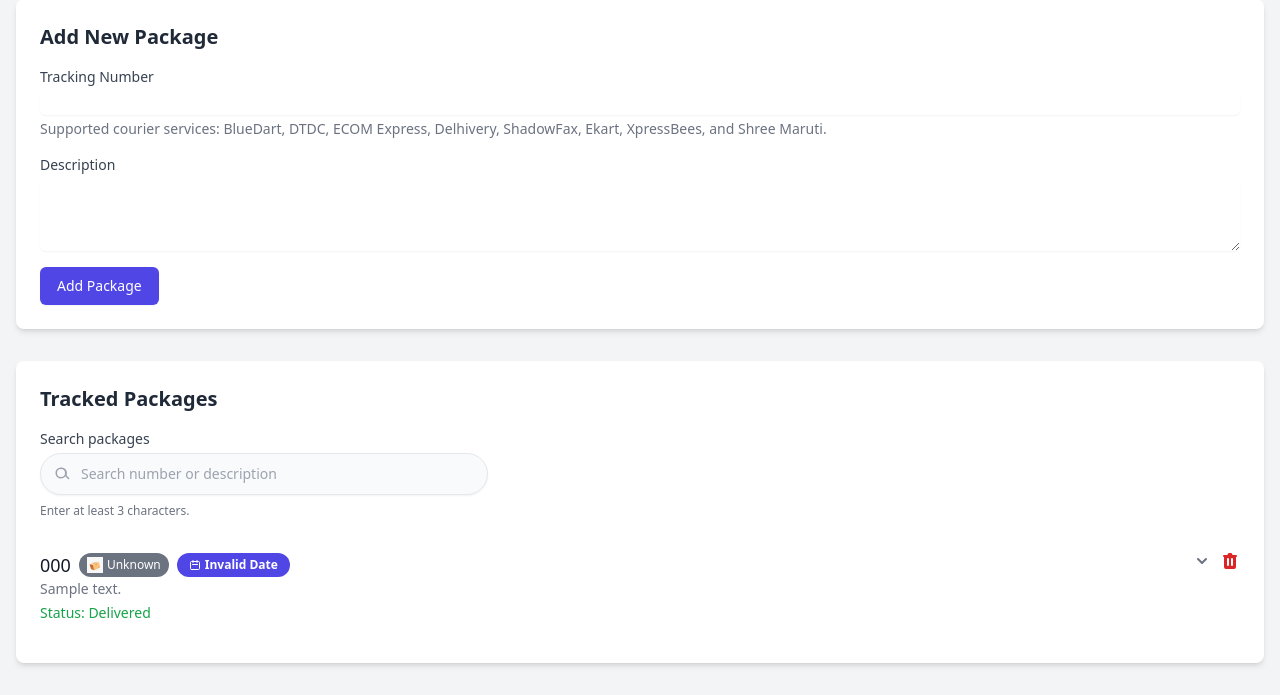
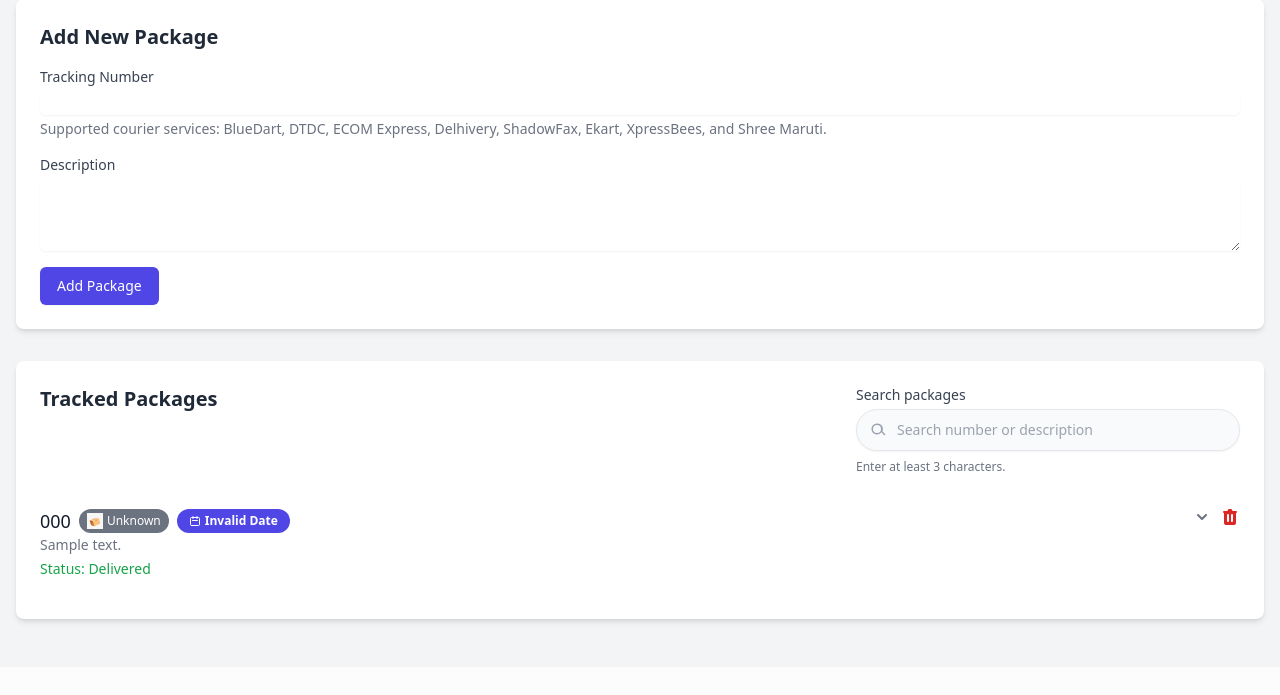
Before and after one commit to sreevardhanreddi/delivery-tracker, a FastAPI app: page / in a window 1280 px wide. Shown: the part 133-828 px from the top of the page. After the commit the page ends 758 px from the top, so only its background shows below. Run offline with FastAPI, Linux system fonts and the light colour scheme; tables that the repository leaves empty hold one stand-in row (values such as "Sample post"); parts of the project's set-up code (start-up, migrations or seed data) failed here and were passed over; some libraries are stand-ins or nearby versions.

Commit message:
feat: enhance package list layout and implement accordion functionality for better package visibility

```diff
--- a/templates/index.html
+++ b/templates/index.html
@@ -144,10 +144,10 @@
 
     <!-- Package list -->
     <div class="bg-white dark:bg-dark-card rounded-lg shadow-md p-6 transition-colors duration-200">
-      <div class="mb-4">
+      <div class="mb-4 flex flex-col gap-4 lg:flex-row lg:items-start lg:justify-between">
         <h2 class="text-xl font-semibold text-gray-800 dark:text-dark-text">Tracked Packages</h2>
-        <div class="mt-4 flex flex-col gap-4 lg:flex-row lg:items-start lg:justify-between">
-          <div class="w-full lg:max-w-md">
+        <div class="flex w-full flex-col gap-4 lg:w-auto lg:flex-row lg:items-start lg:justify-end">
+          <div class="w-full lg:w-96">
             <label for="package-search" class="block text-sm font-medium text-gray-700 dark:text-gray-300">Search
               packages</label>
             <div class="relative mt-1">
@@ -164,7 +164,8 @@
             </div>
             <p id="search-help" class="mt-2 text-xs text-gray-500 dark:text-gray-400">Enter at least 3 characters.</p>
           </div>
-          <div id="pagination-controls" class="flex flex-col gap-3 sm:flex-row sm:items-center lg:justify-end hidden">
+          <div id="pagination-controls"
+            class="flex flex-col gap-3 sm:flex-row sm:items-center lg:justify-end hidden lg:pt-7">
             <p id="pagination-summary" class="text-sm text-gray-500 dark:text-gray-400"></p>
             <div class="flex items-center gap-2">
               <button type="button" id="prev-page"
@@ -183,7 +184,7 @@
 
   <!-- Package item template -->
   <template id="package-template">
-    <div class="border-b border-gray-200 dark:border-dark-border py-4 last:border-b-0">
+    <div class="package-item border-b border-gray-200 dark:border-dark-border py-4 last:border-b-0">
       <div class="flex justify-between items-start gap-2">
         <div class="flex-1 min-w-0">
           <div class="flex flex-wrap items-center gap-2">
@@ -276,6 +277,7 @@
     let totalPackages = 0;
     let currentSearch = '';
     let searchDebounce = null;
+    const openPackages = new Set();
 
     function loadCachedPackagesToDom() {
       try {
@@ -465,6 +467,8 @@
 
       packages.forEach(pkg => {
         const clone = template.content.cloneNode(true);
+        const packageItem = clone.querySelector('.package-item');
+        packageItem.dataset.trackingNumber = pkg.number;
 
         // Set tracking number
         clone.querySelector('.tracking-number').textContent = pkg.number;
@@ -540,6 +544,13 @@
           eventsTable.innerHTML = '<tr><td colspan="3" class="px-6 py-4 text-sm text-gray-500 dark:text-gray-400">No tracking events available</td></tr>';
         }
 
+        if (openPackages.has(pkg.number)) {
+          const accordionContent = clone.querySelector('.accordion-content');
+          const accordionIcon = clone.querySelector('.accordion-toggle svg');
+          accordionContent.classList.remove('hidden');
+          accordionIcon.classList.add('rotate-180');
+        }
+
         container.appendChild(clone);
       });
 
@@ -557,16 +568,20 @@
     function setupAccordions() {
       document.querySelectorAll('.accordion-toggle').forEach(toggle => {
         toggle.addEventListener('click', function () {
-          const content = this.closest('.border-b').querySelector('.accordion-content');
+          const packageItem = this.closest('.package-item');
+          const trackingNumber = packageItem.dataset.trackingNumber;
+          const content = packageItem.querySelector('.accordion-content');
           const icon = this.querySelector('svg');
 
           // Toggle the content visibility
           if (content.classList.contains('hidden')) {
             content.classList.remove('hidden');
             icon.classList.add('rotate-180');
+            openPackages.add(trackingNumber);
           } else {
             content.classList.add('hidden');
             icon.classList.remove('rotate-180');
+            openPackages.delete(trackingNumber);
           }
         });
       });
@@ -593,6 +608,7 @@
                 if (!response.ok) {
                   throw new Error('Failed to delete package');
                 }
+                openPackages.delete(trackingNumber);
                 // Refresh the package list
                 refreshPackageList();
               })
```
